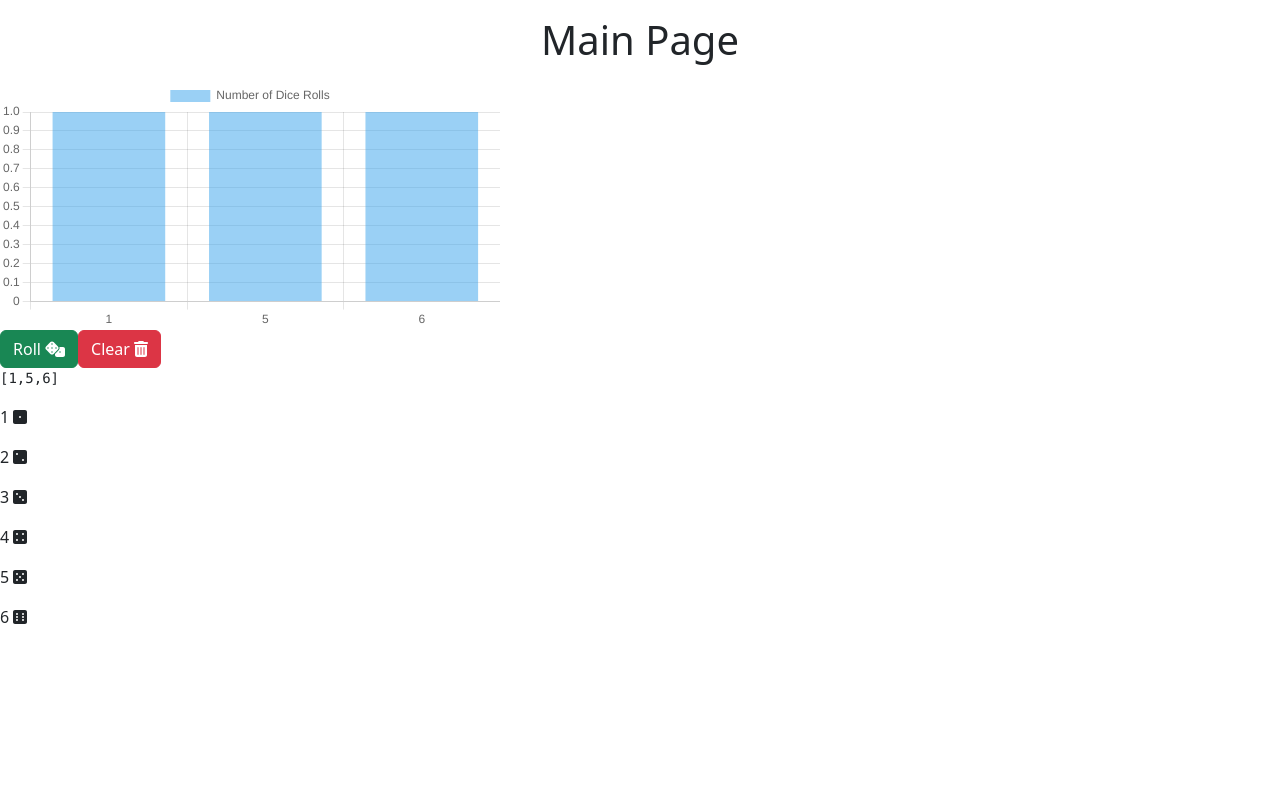
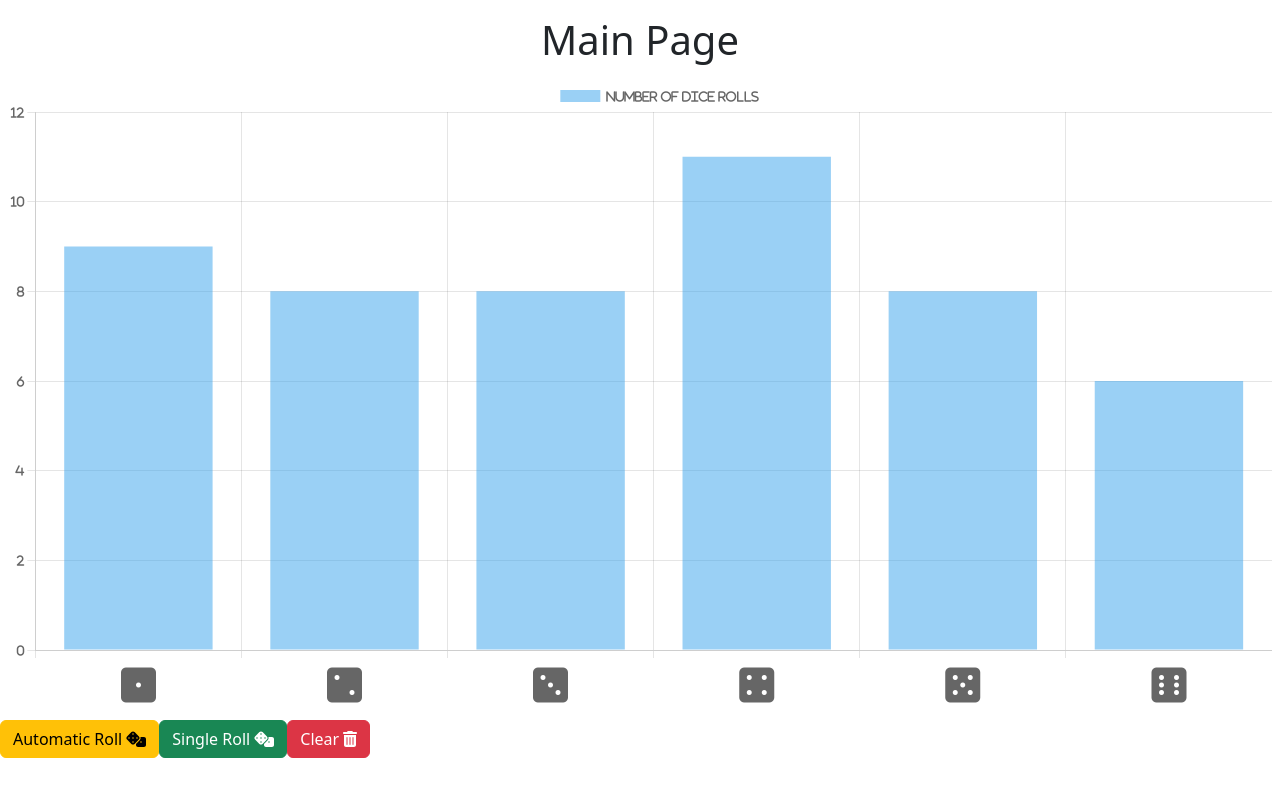
Before and after one commit to vojtechpavlu/law-of-large-numbers, a React (Create React App) app: page / in a window 1280 px wide. Shown: the top 796 px of the page. Built offline with nearby package versions, Linux system fonts and the light colour scheme.

Commit message:
Add Beautify Chart

```diff
--- a/package.json
+++ b/package.json
@@ -11,6 +11,7 @@
     "@testing-library/user-event": "^13.5.0",
     "bootstrap": "^5.3.1",
     "chart.js": "^4.4.0",
+    "chartjs-plugin-datalabels": "^2.2.0",
     "i": "^0.3.7",
     "npm": "^10.1.0",
     "react": "^18.2.0",
--- a/public/index.html
+++ b/public/index.html
@@ -2,6 +2,8 @@
 <html lang="en">
   <head>
     <meta charset="utf-8" />
+
+    <link rel="stylesheet" href="https://cdnjs.cloudflare.com/ajax/libs/font-awesome/6.4.2/css/all.min.css" integrity="sha512-z3gLpd7yknf1YoNbCzqRKc4qyor8gaKU1qmn+CShxbuBusANI9QpRohGBreCFkKxLhei6S9CQXFEbbKuqLg0DA==" crossorigin="anonymous" referrerpolicy="no-referrer" />
     <link rel="icon" href="%PUBLIC_URL%/favicon.ico" />
     <meta name="viewport" content="width=device-width, initial-scale=1" />
     <meta name="theme-color" content="#000000" />
@@ -9,10 +11,13 @@
       name="description"
       content="Web site created using create-react-app"
     />
+
+
     <title>React App</title>
   </head>
   <body>
     <noscript>You need to enable JavaScript to run this app.</noscript>
     <div id="root"></div>
+
   </body>
 </html>
--- a/src/component/organism/BarChart.jsx
+++ /dev/null
@@ -1,45 +0,0 @@
-import {Bar} from "react-chartjs-2";
-import {Chart as ChartJS} from "chart.js/auto"
-
-
-const BarChart = ({listOfValues}) => {
-
-  const counts = aggregate(listOfValues);
-
-  const counts1 = {
-    labels: ["1", "2", "3"],
-    datasets: [{
-      label: "Number of Dice Rolls",
-      data: [3, 6, 4]
-    }]
-  }
-
-  return (
-    <div style={{width: "500px"}}>
-      <Bar data={counts}/>
-    </div>
-  );
-};
-
-export default BarChart;
-
-const aggregate = (listOfValues) => {
-  const countsObject = {}
-  const labels = []
-  const data = []
-
-  listOfValues.forEach((value) => countsObject[value] = countsObject[value] ? countsObject[value] + 1 : 1);
-
-  Object.keys(countsObject).forEach((key) => {
-    labels.push(key)
-    data.push(countsObject[key])
-  })
-
-  return {
-    labels,
-    datasets: [{
-      label: "Number of Dice Rolls",
-      data
-    }]
-  };
-}
--- /dev/null
+++ b/src/component/organism/CountsBarChart.jsx
@@ -0,0 +1,60 @@
+import {Bar} from "react-chartjs-2";
+import {Chart as ChartJS} from "chart.js/auto"
+import ChartDataLabels from 'chartjs-plugin-datalabels';
+import {mapToDiceIcon} from "../../utils/iconMapper";
+
+
+const CountsBarChart = ({listOfValues}) => {
+
+  const counts = aggregate(listOfValues);
+
+  ChartJS.defaults.font.family = "'FontAwesome', 'Font Awesome 6 Free', 'Helvetica', 'Helvetica Neue'"
+
+  return (
+    <div className="m-2">
+      <Bar data={counts} options={options}/>
+    </div>
+  );
+};
+
+export default CountsBarChart;
+
+const options = {
+  scales: {
+    x: {
+      ticks: {
+        font: {
+          size: 40
+        }
+      }
+    }
+  },
+  plugins: {
+    datalabels: {
+      formatter: (value, context) => {
+        return String.fromCharCode(parseInt(value, 16));
+      }
+    }
+  }
+}
+
+const aggregate = (listOfValues) => {
+  const countsObject = {}
+  const labels = []
+  const data = []
+
+  listOfValues.forEach((value) => countsObject[value] = countsObject[value] ? countsObject[value] + 1 : 1);
+
+  Object.keys(countsObject).forEach((key) => {
+    labels.push(mapToDiceIcon(key).code)
+    data.push(countsObject[key])
+  })
+
+  return {
+    labels,
+    datasets: [{
+      label: "Number of Dice Rolls",
+      data,
+    }]
+  };
+}
--- a/src/component/page/MainPage.jsx
+++ b/src/component/page/MainPage.jsx
@@ -1,15 +1,19 @@
-import {useState} from "react";
+import {useEffect, useState} from "react";
 import {Button} from "react-bootstrap";
 import {randomInteger} from "../../utils/randomNumber";
 import {FontAwesomeIcon} from "@fortawesome/react-fontawesome";
-import BarChart from "../organism/BarChart";
+import CountsBarChart from "../organism/CountsBarChart";
 
 
 const MainPage = () => {
 
-  const [rolls, setRolls] = useState([1, 5, 6]);
+  const [rolls, setRolls] = useState([]);
 
-  const handleRoll = () => {
+  useEffect(() => {
+    handleAutomaticRoll()
+  }, [])
+
+  const handleSingleRoll = () => {
     const newRolls = [...rolls, randomInteger()]
     setRolls(newRolls)
   }
@@ -18,27 +22,27 @@ const MainPage = () => {
     setRolls([])
   }
 
-  const dice = {
-    "1": <FontAwesomeIcon icon="fa-solid fa-dice-one" />,
-    "2": <FontAwesomeIcon icon="fa-solid fa-dice-two" />,
-    "3": <FontAwesomeIcon icon="fa-solid fa-dice-three" />,
-    "4": <FontAwesomeIcon icon="fa-solid fa-dice-four" />,
-    "5": <FontAwesomeIcon icon="fa-solid fa-dice-five" />,
-    "6": <FontAwesomeIcon icon="fa-solid fa-dice-six" />
+  const handleAutomaticRoll = () => {
+    const newRolls = [...rolls]
+
+    for (let i = 0; i < 50; i++) {
+      newRolls.push(randomInteger())
+    }
+
+    setRolls(newRolls)
   }
+
+
 
   return (
     <div>
       <h1 className="text-center m-3">Main Page</h1>
 
-      {rolls ? <BarChart listOfValues={rolls} /> : null}
+      {rolls ? <CountsBarChart listOfValues={rolls} /> : null}
 
-      <Button onClick={handleRoll} variant="success">Roll <FontAwesomeIcon icon="fa-solid fa-dice" /></Button>
+      <Button onClick={handleAutomaticRoll} variant="warning">Automatic Roll <FontAwesomeIcon icon="fa-solid fa-dice" /></Button>
+      <Button onClick={handleSingleRoll} variant="success">Single Roll <FontAwesomeIcon icon="fa-solid fa-dice" /></Button>
       <Button onClick={handleClear} variant="danger">Clear <FontAwesomeIcon icon="fa-solid fa-trash-can" /></Button>
-
-      <pre>{JSON.stringify(rolls)}</pre>
-
-      {Object.keys(dice).map((k) => <p key={k}>{k} {dice[k]}</p>)}
     </div>
   );
 };
--- a/src/index.css
+++ b/src/index.css
@@ -1,6 +1,6 @@
 body {
   margin: 0;
-  font-family: -apple-system, BlinkMacSystemFont, 'Segoe UI', 'Roboto', 'Oxygen',
+  font-family: -apple-system, BlinkMacSystemFont, 'Font Awesome 6 Free', 'Segoe UI', 'Roboto', 'Oxygen',
     'Ubuntu', 'Cantarell', 'Fira Sans', 'Droid Sans', 'Helvetica Neue',
     sans-serif;
   -webkit-font-smoothing: antialiased;
--- a/src/index.js
+++ b/src/index.js
@@ -5,6 +5,7 @@ import App from './App';
 import 'bootstrap/dist/css/bootstrap.min.css';
 
 const root = ReactDOM.createRoot(document.getElementById('root'));
+
 root.render(
   <React.StrictMode>
     <App />
--- /dev/null
+++ b/src/utils/iconMapper.js
@@ -0,0 +1,16 @@
+const DICE_ICON = {
+  "1": {icon: "fa-solid fa-dice-one", code: "\uf525"},
+  "2": {icon: "fa-solid fa-dice-two", code: "\uf528"},
+  "3": {icon: "fa-solid fa-dice-three", code: "\uf527"},
+  "4": {icon: "fa-solid fa-dice-four", code: "\uf524"},
+  "5": {icon: "fa-solid fa-dice-five", code: "\uf523"},
+  "6": {icon: "fa-solid fa-dice-six", code: "\uf526"},
+}
+
+export const mapToDiceIcon = (value) => {
+  if (typeof value === 'string') {
+    return DICE_ICON[value]
+  } else if (typeof value === 'number') {
+    return DICE_ICON[String(value)]
+  }
+}
```
Also changed, not shown: 1 other file (tests, documents, lock files or other folders).
